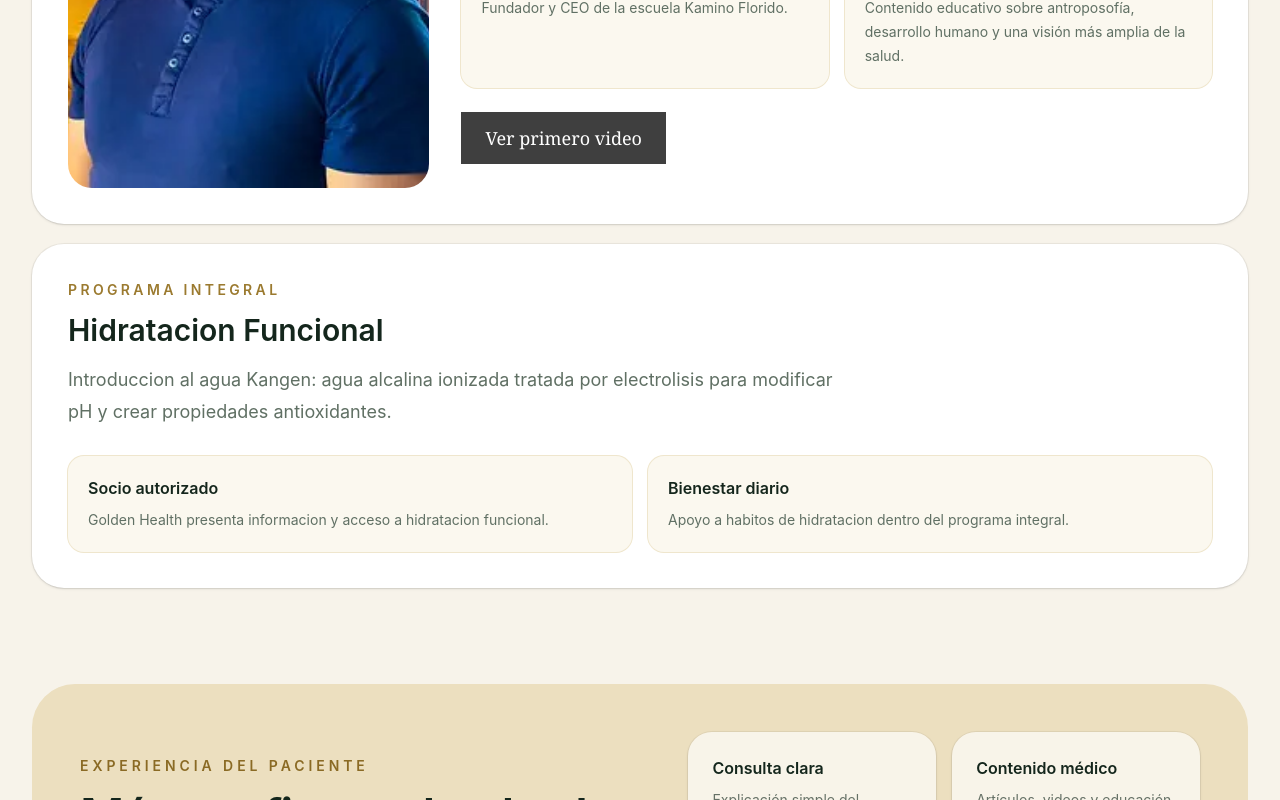
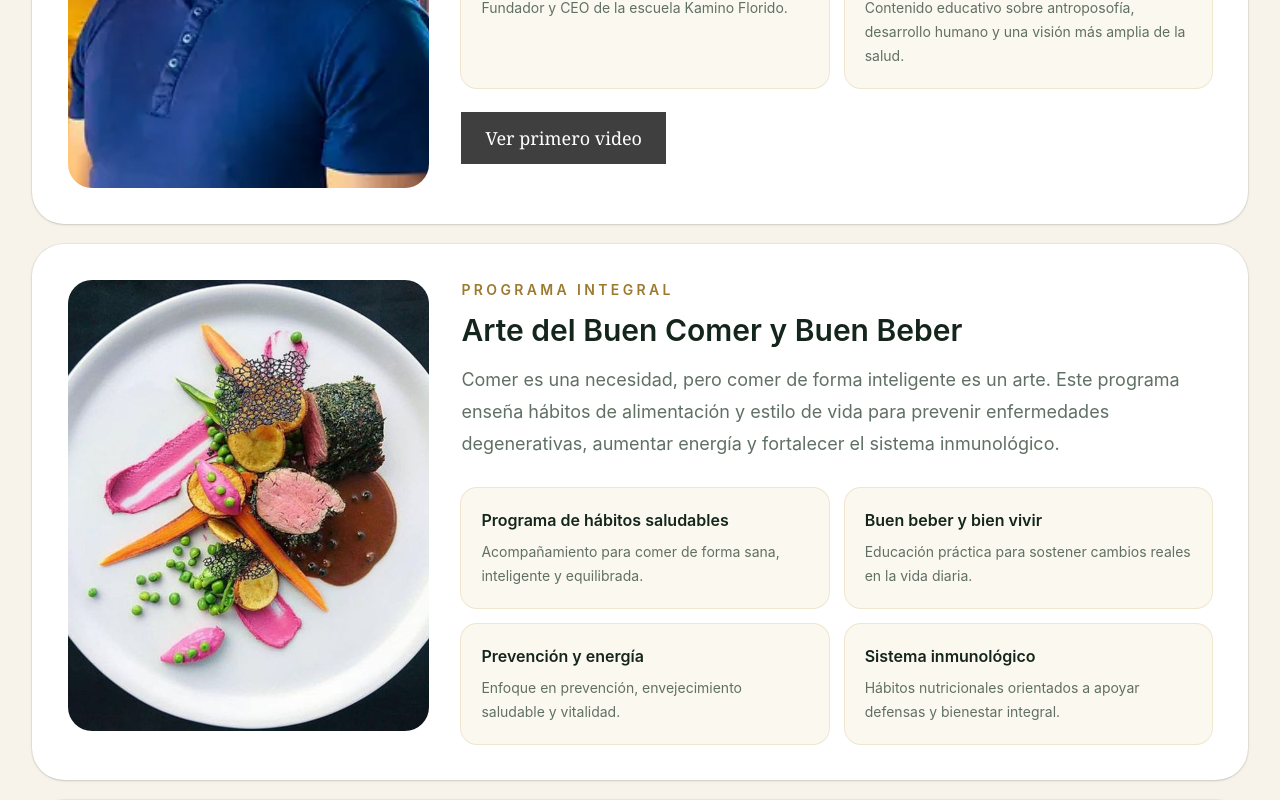
Before and after one commit to o7digital/goldenhealth, a React (Vite) app: page / in a window 1280 px wide. Shown: the part 4274-5074 px from the top of the page. Built offline with nearby package versions, Linux system fonts and the light colour scheme.

Commit message:
feat(programa): add buen comer section

```diff
--- a/src/App.jsx
+++ b/src/App.jsx
@@ -134,7 +134,6 @@ const sourceSections = [
     items: [
       ["Medicina Regenerativa", "Tratamiento de renovacion celular de origen franco-suizo que busca regenerar y revitalizar organos, apoyar la salud hormonal y frenar la degeneracion celular."],
       ["Accion regenerativa bio-celular", "Tratamientos biologicos de origen aleman orientados a mineralizar, oxigenar y nutrir organos y sistemas para reactivar el poder regulador del organismo."],
-      ["Arte del buen comer y buen beber", "Programa para aprender habitos saludables, prevenir enfermedades degenerativas, aumentar energia e incrementar el sistema inmunologico."],
       ["Escuela del arte", "Conferencias, seminarios web, podcast, cocina saludable y mindfulness para sostener el bienestar a largo plazo."],
       ["Cuerpo, mente y espiritu", "Programas enfocados en equilibrio emocional y mental mediante experiencias de aprendizaje y conexion interior."],
       ["Deportistas de alto rendimiento", "Disciplina, movimiento, oxigenacion y condicion fisica para lograr objetivos diarios y mejorar el funcionamiento cognitivo."],
@@ -172,6 +171,18 @@ const sourceSections = [
     items: [
       ["Andrés Muñoz Cárdenas", "Fundador y CEO de la escuela Kamino Florido."],
       ["Los 7 Pasos de la Libertad", "Contenido educativo sobre antroposofía, desarrollo humano y una visión más amplia de la salud."],
+    ],
+  },
+  {
+    id: "arte-buen-comer",
+    title: "Arte del Buen Comer y Buen Beber",
+    intro: "Comer es una necesidad, pero comer de forma inteligente es un arte. Este programa enseña hábitos de alimentación y estilo de vida para prevenir enfermedades degenerativas, aumentar energía y fortalecer el sistema inmunológico.",
+    image: "/images/source/programa/arte-buen-comer.jpeg",
+    items: [
+      ["Programa de hábitos saludables", "Acompañamiento para comer de forma sana, inteligente y equilibrada."],
+      ["Buen beber y bien vivir", "Educación práctica para sostener cambios reales en la vida diaria."],
+      ["Prevención y energía", "Enfoque en prevención, envejecimiento saludable y vitalidad."],
+      ["Sistema inmunológico", "Hábitos nutricionales orientados a apoyar defensas y bienestar integral."],
     ],
   },
   {
```
Also changed, not shown: public/images/source/programa/arte-buen-comer.jpeg (added).
